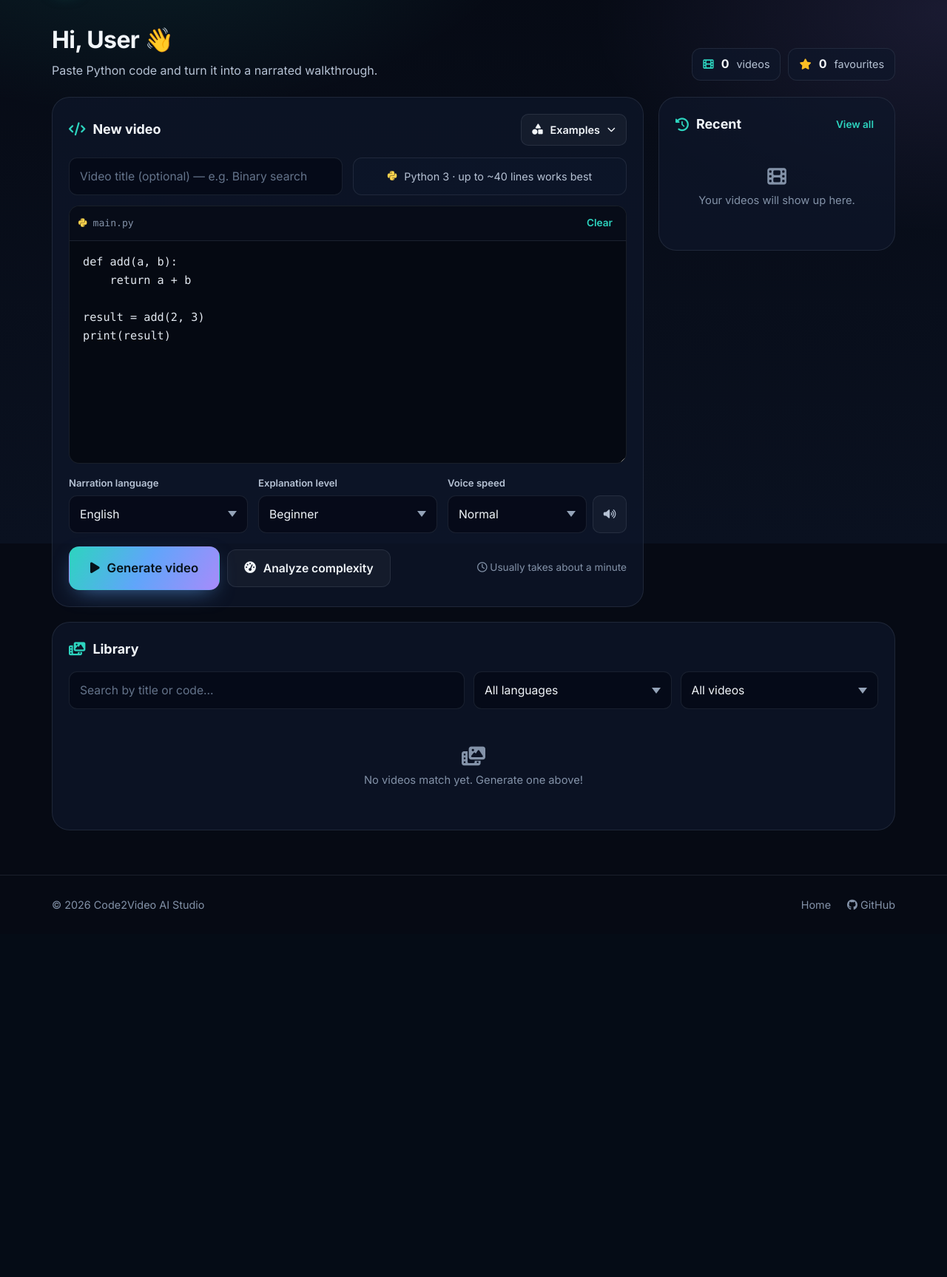
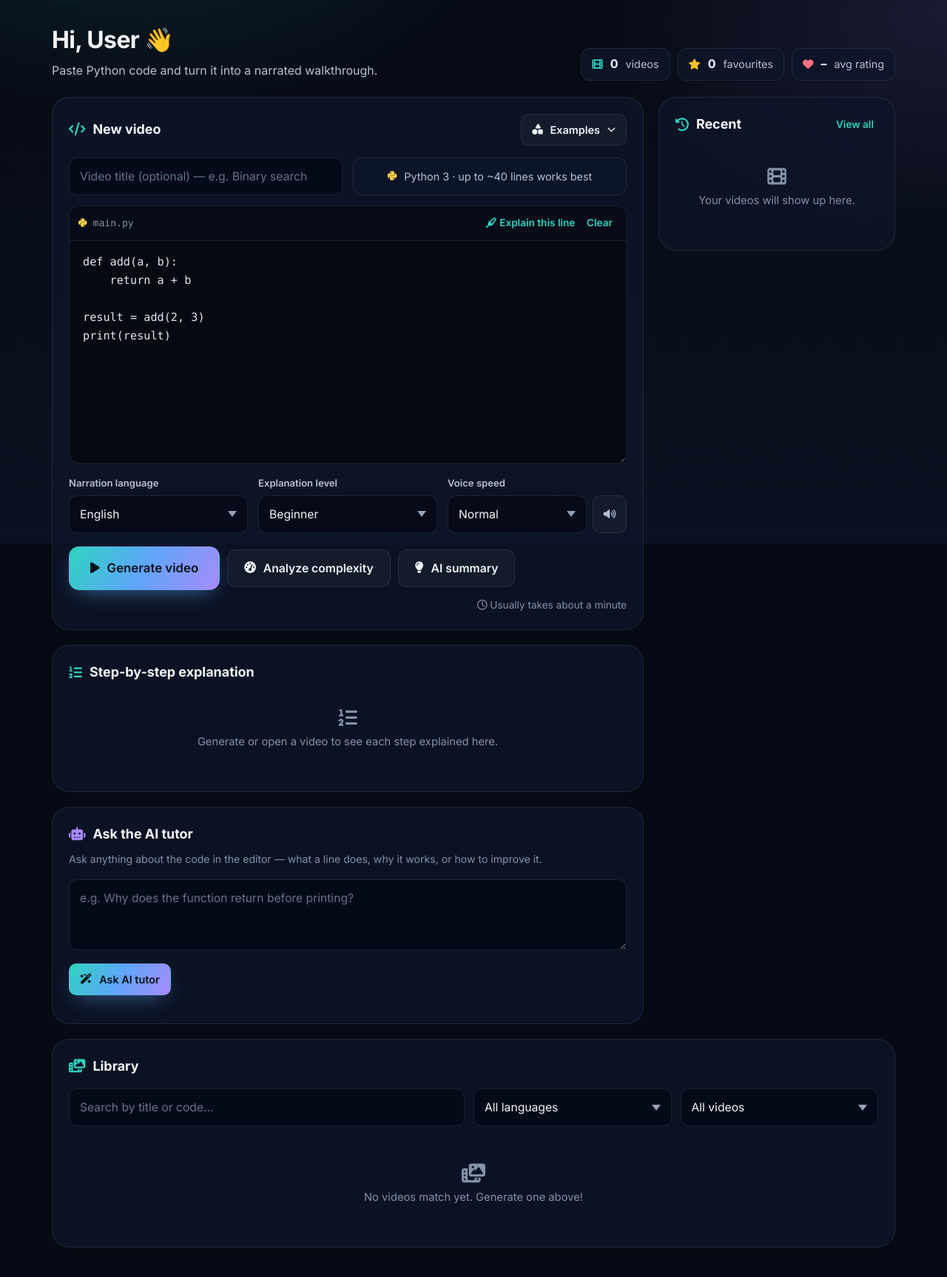
Before and after one commit to Mansi09022004/code2video-ai-studio, a Flask app: page /dashboard in a window 1280 px wide. Shown: the part 65-1792 px from the top of the page at 74% size. Before the commit the page ends 1295 px from the top, so only its background shows below. Run offline with Flask 3, Linux system fonts and the light colour scheme; the visitor is signed in with stand-in values (Sample User, id 1); data comes from the database, SQL or seed files in the repository; data that the repository does not hold is empty.

Commit message:
Restore last-video, ratings, saved step details; add explain-line and AI summary; fix data exposure

```diff
--- a/code2video-ai-studio-main/app.py
+++ b/code2video-ai-studio-main/app.py
@@ -546,6 +546,39 @@ def api_recent_videos():
     return jsonify(results[:24])
 
 
+@app.route("/api/video/<tid>")
+def api_video_details(tid):
+    if "user" not in session:
+        return jsonify({"error": "Login required"}), 401
+    conn = get_conn()
+    c = conn.cursor()
+    c.execute("""
+        SELECT v.task_id, v.title, v.filename, v.original_code, v.created_at, v.language, v.explain_mode,
+               CASE WHEN f.id IS NOT NULL THEN 1 ELSE 0 END AS is_favorite
+        FROM videos v
+        LEFT JOIN favorites f ON v.task_id = f.task_id AND f.user_email = ?
+        WHERE v.user_email = ? AND v.task_id = ?
+    """, (session["user"], session["user"], tid))
+    row = c.fetchone()
+    conn.close()
+    if not row:
+        return jsonify({"error": "Video not found"}), 404
+    meta = _load_video_meta(tid)
+    return jsonify({
+        "task_id": row["task_id"],
+        "title": row["title"] or row["filename"],
+        "filename": row["filename"],
+        "original_code": row["original_code"] or "",
+        "created_at": row["created_at"],
+        "language": row["language"] or "",
+        "explain_mode": row["explain_mode"] or "",
+        "is_favorite": bool(row["is_favorite"]),
+        "video_url": f"/download/{row['task_id']}",
+        "steps_meta": meta.get("steps_meta", []),
+        "complexity": meta.get("complexity", {})
+    })
+
+
 @app.route("/api/last_video")
 def api_last_video():
     if "user" not in session:
@@ -572,7 +605,7 @@ def api_last_video():
         return jsonify({})
 
     task_id = row["task_id"]
-    task_data = tasks.get(task_id, {})
+    task_data = _load_video_meta(task_id)
 
     return jsonify({
      "task_id": row["task_id"],
@@ -3201,6 +3234,7 @@ Python code:
             )
 
         _save_subtitle_file(tid, tasks[tid].get("steps_meta", []))
+        _save_video_meta(tid)
 
         tasks[tid].update({
             "status": "completed",
@@ -3239,6 +3273,17 @@ def _clean_code(code):
     return textwrap.dedent(code).strip("\n")
 
 
+def _auto_title(code):
+    """Readable default title when the user leaves it blank (instead of a UUID filename)."""
+    m = re.search(r"^\s*def\s+([A-Za-z_]\w*)", code or "", re.M)
+    if m:
+        return m.group(1).replace("_", " ").strip().capitalize() + " function"
+    m = re.search(r"^\s*class\s+([A-Za-z_]\w*)", code or "", re.M)
+    if m:
+        return m.group(1) + " class"
+    return "Python snippet"
+
+
 def validate_python_logic(code):
     try:
         non_python_patterns = [
@@ -3261,6 +3306,30 @@ def validate_python_logic(code):
         return False, f"Syntax Error{line}: {e.msg}"
 
 
+def _video_meta_path(tid):
+    return os.path.join(VIDEO_DIR, f"{tid}_details.json")
+
+
+def _save_video_meta(tid):
+    try:
+        t = tasks.get(tid, {})
+        with open(_video_meta_path(tid), "w", encoding="utf-8") as f:
+            json.dump({"steps_meta": t.get("steps_meta", []), "complexity": t.get("complexity", {})}, f, ensure_ascii=False)
+    except Exception as e:
+        print("Could not save video meta:", e)
+
+
+def _load_video_meta(tid):
+    t = tasks.get(tid)
+    if t and t.get("steps_meta"):
+        return {"steps_meta": t.get("steps_meta", []), "complexity": t.get("complexity", {})}
+    try:
+        with open(_video_meta_path(tid), encoding="utf-8") as f:
+            return json.load(f)
+    except Exception:
+        return {"steps_meta": [], "complexity": {}}
+
+
 def _save_subtitle_file(tid, steps_meta):
         subtitle_path = os.path.join(SUBTITLE_DIR, f"{tid}.srt")
 
@@ -3304,7 +3373,7 @@ def generate():
 
     data = request.json or {}
     code = _clean_code(data.get("code", ""))
-    title = str(data.get("title", "")).strip()
+    title = str(data.get("title", "")).strip()[:80] or _auto_title(_clean_code(data.get("code", "")))
     language = _normalize_language(data.get("language", "english"))
     explain_mode = _normalize_explain_mode(data.get("explain_mode", "beginner"))
     voice_speed = _normalize_voice_speed(data.get("voice_speed", "normal"))
@@ -3418,13 +3487,17 @@ def submit_feedback():
 
 @app.route("/all_feedback")
 def all_feedback():
+    # Only the signed-in user's own feedback (previously exposed everyone's emails)
+    if "user" not in session:
+        return jsonify({"error": "Login required"}), 401
     conn = get_conn()
     c = conn.cursor()
     c.execute("""
         SELECT user_email, task_id, rating, comment, created_at
         FROM feedback
+        WHERE user_email = ?
         ORDER BY id DESC
-    """)
+    """, (session["user"],))
     rows = c.fetchall()
     conn.close()
 
@@ -3735,8 +3808,11 @@ def api_leaderboard():
     rows = c.fetchall()
     conn.close()
 
+    def _mask(email):
+        name, _, domain = str(email).partition("@")
+        return (name[:2] + "***@" + domain) if domain else "***"
     return jsonify([
-        {"user": row["user_email"], "videos": row["videos"]}
+        {"user": _mask(row["user_email"]), "videos": row["videos"]}
         for row in rows
     ])
 
--- a/code2video-ai-studio-main/templates/dashboard.html
+++ b/code2video-ai-studio-main/templates/dashboard.html
@@ -40,11 +40,12 @@
     <div class="greeting">
       <div>
         <h1>Hi, <span id="firstName">{{ display_name }}</span> 👋</h1>
-        <p>Paste Python code and turn it into a narrated walkthrough.</p>
+        <p id="greetSub">Paste Python code and turn it into a narrated walkthrough.</p>
       </div>
       <div class="stat-row">
         <span class="stat"><i class="fas fa-film" style="color:var(--teal)"></i><b id="totalVideos">0</b> videos</span>
         <span class="stat"><i class="fas fa-star" style="color:#fbbf24"></i><b id="favCount">0</b> favourites</span>
+        <span class="stat" title="Average of your feedback ratings"><i class="fas fa-heart" style="color:#fb7185"></i><b id="avgRating">–</b> avg rating</span>
       </div>
     </div>
 
@@ -72,6 +73,7 @@
             <div class="editor-bar">
               <span class="file"><i class="fab fa-python"></i> main.py</span>
               <span>
+                <button type="button" class="link-btn" id="explainLineBtn" title="Put your cursor on a line (or select it), then click"><i class="fas fa-highlighter"></i> Explain this line</button>
                 <button type="button" class="link-btn" id="clearBtn">Clear</button>
               </span>
             </div>
@@ -116,6 +118,7 @@ print(result)</textarea>
           <div class="actions">
             <button type="button" class="btn btn-primary btn-lg" id="generateBtn"><i class="fas fa-play"></i> Generate video</button>
             <button type="button" class="btn btn-ghost" id="analyzeBtn"><i class="fas fa-gauge-high"></i> Analyze complexity</button>
+            <button type="button" class="btn btn-ghost" id="summaryBtn"><i class="fas fa-lightbulb"></i> AI summary</button>
             <span class="hint"><i class="far fa-clock"></i> Usually takes about a minute</span>
           </div>
 
@@ -148,27 +151,8 @@ print(result)</textarea>
             <button type="button" class="btn btn-ghost btn-sm" id="editScriptBtn"><i class="fas fa-pen"></i> Edit code</button>
           </div>
 
-          <div class="tabs-line" role="tablist">
-            <button role="tab" aria-selected="true" data-tab="stepsTab">Steps</button>
-            <button role="tab" aria-selected="false" data-tab="doubtTab">Ask a doubt</button>
-            <button role="tab" aria-selected="false" data-tab="feedbackTab">Feedback</button>
-          </div>
-
-          <div id="stepsTab" role="tabpanel">
-            <div id="stepsList"><p class="empty">Step details will appear here.</p></div>
-          </div>
-
-          <div id="doubtTab" role="tabpanel" hidden>
-            <label class="sr-only" for="doubtQuestion">Your question</label>
-            <textarea id="doubtQuestion" class="input" placeholder="e.g. Why does the function return before printing?"></textarea>
-            <div class="actions" style="margin-top:10px">
-              <button type="button" class="btn btn-primary btn-sm" id="askDoubtBtn"><i class="fas fa-wand-magic-sparkles"></i> Ask AI tutor</button>
-            </div>
-            <div id="doubtHistoryList" style="margin-top:16px"></div>
-          </div>
-
-          <div id="feedbackTab" role="tabpanel" hidden>
-            <p class="panel-sub" style="margin:0 0 10px">How useful was this video?</p>
+          <div style="margin-top:20px;border-top:1px solid var(--border);padding-top:16px">
+            <p class="panel-sub" style="margin:0 0 8px">How useful was this video?</p>
             <div class="rating" id="rating" role="radiogroup" aria-label="Rating">
               <button type="button" data-v="1" aria-label="1 star"><i class="fas fa-star"></i></button>
               <button type="button" data-v="2" aria-label="2 stars"><i class="fas fa-star"></i></button>
@@ -177,11 +161,33 @@ print(result)</textarea>
               <button type="button" data-v="5" aria-label="5 stars"><i class="fas fa-star"></i></button>
             </div>
             <label class="sr-only" for="feedbackComment">Comment</label>
-            <textarea id="feedbackComment" class="input" placeholder="What worked well? What could be clearer? (optional)"></textarea>
+            <textarea id="feedbackComment" class="input" style="min-height:70px" placeholder="What worked well? What could be clearer? (optional)"></textarea>
             <div class="actions" style="margin-top:10px">
-              <button type="button" class="btn btn-primary btn-sm" id="submitFeedbackBtn"><i class="fas fa-paper-plane"></i> Send feedback</button>
+              <button type="button" class="btn btn-ghost btn-sm" id="submitFeedbackBtn"><i class="fas fa-paper-plane"></i> Send feedback</button>
             </div>
           </div>
+        </section>
+
+        <!-- Step-by-step explanation (always visible) -->
+        <section class="panel" aria-labelledby="stepsTitle">
+          <div class="panel-head">
+            <h2 id="stepsTitle"><i class="fas fa-list-ol"></i> Step-by-step explanation</h2>
+          </div>
+          <div id="stepsList"><p class="empty"><i class="fas fa-list-ol"></i>Generate or open a video to see each step explained here.</p></div>
+        </section>
+
+        <!-- AI tutor (always visible) -->
+        <section class="panel" aria-labelledby="doubtTitle">
+          <div class="panel-head">
+            <h2 id="doubtTitle"><i class="fas fa-robot" style="color:var(--violet)"></i> Ask the AI tutor</h2>
+          </div>
+          <p class="panel-sub">Ask anything about the code in the editor — what a line does, why it works, or how to improve it.</p>
+          <label class="sr-only" for="doubtQuestion">Your question</label>
+          <textarea id="doubtQuestion" class="input" placeholder="e.g. Why does the function return before printing?"></textarea>
+          <div class="actions" style="margin-top:10px">
+            <button type="button" class="btn btn-primary btn-sm" id="askDoubtBtn"><i class="fas fa-wand-magic-sparkles"></i> Ask AI tutor</button>
+          </div>
+          <div id="doubtHistoryList" style="margin-top:16px"></div>
         </section>
       </div>
 
@@ -405,7 +411,6 @@ print(result)</textarea>
     $("videoReadyTitle").innerHTML = '<i class="fas fa-circle-play"></i> ' + esc(v.title || "Your video");
     setFav(!!v.is_favorite);
     renderSteps(v.steps_meta);
-    selectTab("stepsTab");
     loadDoubts();
     $("resultPanel").scrollIntoView({ behavior: "smooth", block: "start" });
   }
@@ -427,17 +432,11 @@ print(result)</textarea>
     } catch (e) { if (e.message !== "auth") toast(e.message, "error"); }
   });
 
-  // Tabs
-  function selectTab(id) {
-    document.querySelectorAll(".tabs-line button").forEach((b) => b.setAttribute("aria-selected", String(b.dataset.tab === id)));
-    ["stepsTab", "doubtTab", "feedbackTab"].forEach((t) => ($(t).hidden = t !== id));
-  }
-  document.querySelectorAll(".tabs-line button").forEach((b) => b.addEventListener("click", () => selectTab(b.dataset.tab)));
-
   // Doubts
   async function loadDoubts() {
-    const list = $("doubtHistoryList"); list.innerHTML = "";
+    const list = $("doubtHistoryList");
     if (!current.taskId) return;
+    list.innerHTML = "";
     try {
       const d = await api(`/api/video/${current.taskId}/doubts`);
       list.innerHTML = (d.items || []).map((x) => `<div class="qa"><p class="q">${esc(x.question)}</p><p class="a">${esc(x.answer)}</p></div>`).join("");
@@ -449,9 +448,10 @@ print(result)</textarea>
     if (!code) return toast("Add the code you're asking about.", "error");
     const b = $("askDoubtBtn"); b.disabled = true; b.innerHTML = '<span class="spinner"></span> Thinking…';
     try {
-      await api("/api/ask_doubt", { task_id: current.taskId, code, question, explain_mode: $("explainMode").value, language: $("language").value });
+      const d = await api("/api/ask_doubt", { task_id: current.taskId, code, question, explain_mode: $("explainMode").value, language: $("language").value });
       $("doubtQuestion").value = "";
-      await loadDoubts();
+      if (current.taskId) await loadDoubts();
+      else $("doubtHistoryList").insertAdjacentHTML("afterbegin", `<div class="qa"><p class="q">${esc(question)}</p><p class="a">${esc(d.answer || "")}</p></div>`);
     } catch (e) { if (e.message !== "auth") toast(e.message, "error"); }
     b.disabled = false; b.innerHTML = '<i class="fas fa-wand-magic-sparkles"></i> Ask AI tutor';
   });
@@ -472,7 +472,44 @@ print(result)</textarea>
     } catch (e) { if (e.message !== "auth") toast(e.message, "error"); }
   });
 
+  // ---------- AI helpers (shown in the tutor panel) ----------
+  function addQA(q, a) {
+    $("doubtHistoryList").insertAdjacentHTML("afterbegin", `<div class="qa"><p class="q">${esc(q)}</p><p class="a">${esc(a)}</p></div>`);
+    $("doubtTitle").scrollIntoView({ behavior: "smooth", block: "start" });
+  }
+  function currentLine() {
+    const v = codeInput.value, s = codeInput.selectionStart, e = codeInput.selectionEnd;
+    if (e > s) return v.slice(s, e).trim();
+    const start = v.lastIndexOf("\n", s - 1) + 1, end = v.indexOf("\n", s);
+    return v.slice(start, end === -1 ? v.length : end).trim();
+  }
+  $("explainLineBtn").addEventListener("mousedown", (e) => e.preventDefault()); // keep caret in editor
+  $("explainLineBtn").addEventListener("click", async () => {
+    const code = codeInput.value.trim();
+    if (!code) return toast("Paste some Python code first.", "error");
+    const line = currentLine();
+    if (!line) return toast("Click on a line in the editor first.", "error");
+    const b = $("explainLineBtn"); b.disabled = true; b.innerHTML = '<i class="fas fa-spinner fa-spin"></i> Explaining…';
+    try {
+      const d = await api("/api/explain_line", { code, line, language: $("language").value });
+      addQA("Explain: " + line, d.explanation || "");
+    } catch (e) { if (e.message !== "auth") toast(e.message, "error"); }
+    b.disabled = false; b.innerHTML = '<i class="fas fa-highlighter"></i> Explain this line';
+  });
+  $("summaryBtn").addEventListener("click", async () => {
+    const code = codeInput.value.trim();
+    if (!code) return toast("Paste some Python code first.", "error");
+    const b = $("summaryBtn"); b.disabled = true; b.innerHTML = '<span class="spinner" style="border-top-color:var(--teal)"></span> Thinking…';
+    try {
+      const d = await api("/api/concept_summary", { code });
+      const parts = [d.summary, d.algorithm && "Approach: " + d.algorithm, d.time_complexity && "Time: " + d.time_complexity, d.space_complexity && "Space: " + d.space_complexity].filter(Boolean);
+      addQA("AI summary of this code", parts.join("\n"));
+    } catch (e) { if (e.message !== "auth") toast(e.message, "error"); }
+    b.disabled = false; b.innerHTML = '<i class="fas fa-lightbulb"></i> AI summary';
+  });
+
   // ---------- Library ----------
+  const niceTitle = (v) => { const t = v.title || v.filename || ""; return /^[0-9a-f-]{36}\.mp4$/i.test(t) ? "Untitled video" : (t || "Untitled video"); };
   const fmtDate = (s) => { const d = new Date(String(s).replace(" ", "T")); return isNaN(d) ? s : d.toLocaleDateString(undefined, { day: "numeric", month: "short", year: "numeric" }); };
   let videos = [];
   async function loadVideos() {
@@ -482,24 +519,27 @@ print(result)</textarea>
     if ($("filterFavorites").value) p.set("favorites", "1");
     try { return await api("/api/recent_videos?" + p.toString()); } catch (_) { return []; }
   }
-  function openVideo(v) {
-    if (v.original_code) codeInput.value = v.original_code;
-    titleInput.value = v.title && v.title !== v.filename ? v.title : "";
-    showResult({ task_id: v.task_id, video_url: v.video_url, title: v.title, is_favorite: v.is_favorite, steps_meta: null });
+  async function openVideo(v) {
+    let d = v;
+    try { d = await api("/api/video/" + encodeURIComponent(v.task_id)); } catch (e) { if (e.message === "auth") return; }
+    if (d.original_code) codeInput.value = d.original_code;
+    titleInput.value = niceTitle(d) === "Untitled video" ? "" : niceTitle(d);
+    if (d.complexity && Object.keys(d.complexity).length) renderAnalysis(d.complexity);
+    showResult({ task_id: d.task_id, video_url: d.video_url, title: niceTitle(d), is_favorite: d.is_favorite, steps_meta: d.steps_meta });
   }
   function renderRecent(list) {
     $("recentList").innerHTML = list.length ? list.slice(0, 5).map((v, i) => `
       <button type="button" class="recent-item" data-i="${i}">
         <span class="recent-thumb"><i class="fas ${v.is_favorite ? "fa-star" : "fa-play"}"></i></span>
-        <span class="meta"><span class="t">${esc(v.title || v.filename)}</span><br><span class="d">${esc(fmtDate(v.created_at))} · ${esc(v.language || "english")}</span></span>
+        <span class="meta"><span class="t">${esc(niceTitle(v))}</span><br><span class="d">${esc(fmtDate(v.created_at))} · ${esc(v.language || "english")}</span></span>
       </button>`).join("")
       : '<p class="empty"><i class="fas fa-film"></i>Your videos will show up here.</p>';
   }
   function renderGallery(list) {
     $("galleryGrid").innerHTML = list.length ? list.map((v, i) => `
-      <button type="button" class="vcard" data-i="${i}" aria-label="Open ${esc(v.title || v.filename)}">
+      <button type="button" class="vcard" data-i="${i}" aria-label="Open ${esc(niceTitle(v))}">
         <div class="vthumb"><video src="${esc(v.video_url)}#t=1" preload="metadata" muted playsinline></video><span class="play"><i class="fas fa-circle-play"></i></span>${v.is_favorite ? '<span class="fav"><i class="fas fa-star"></i></span>' : ""}</div>
-        <div class="vbody"><div class="t">${esc(v.title || v.filename)}</div><div class="d">${esc(fmtDate(v.created_at))} · ${esc(v.language || "english")} · ${esc(v.explain_mode || "beginner")}</div></div>
+        <div class="vbody"><div class="t">${esc(niceTitle(v))}</div><div class="d">${esc(fmtDate(v.created_at))} · ${esc(v.language || "english")} · ${esc(v.explain_mode || "beginner")}</div></div>
       </button>`).join("")
       : '<p class="empty" style="grid-column:1/-1"><i class="fas fa-photo-film"></i>No videos match yet. Generate one above!</p>';
   }
@@ -512,7 +552,13 @@ print(result)</textarea>
     recentCache = all;
     renderRecent(all);
     $("totalVideos").textContent = stats.total_videos ?? all.length;
-    $("favCount").textContent = all.filter((v) => v.is_favorite).length;
+    $("favCount").textContent = stats.favorite_count ?? all.filter((v) => v.is_favorite).length;
+    $("avgRating").textContent = stats.total_feedback ? Number(stats.avg_rating).toFixed(1) : "–";
+    const last = all[0];
+    if (last) {
+      $("greetSub").innerHTML = `Last video: <strong>${esc(niceTitle(last))}</strong> · ${esc(fmtDate(last.created_at))} · <button type="button" class="link-btn" id="openLastBtn">Open it <i class="fas fa-arrow-right"></i></button>`;
+      $("openLastBtn").addEventListener("click", () => openVideo(last));
+    }
     videos = await loadVideos();
     renderGallery(videos);
   }
```
